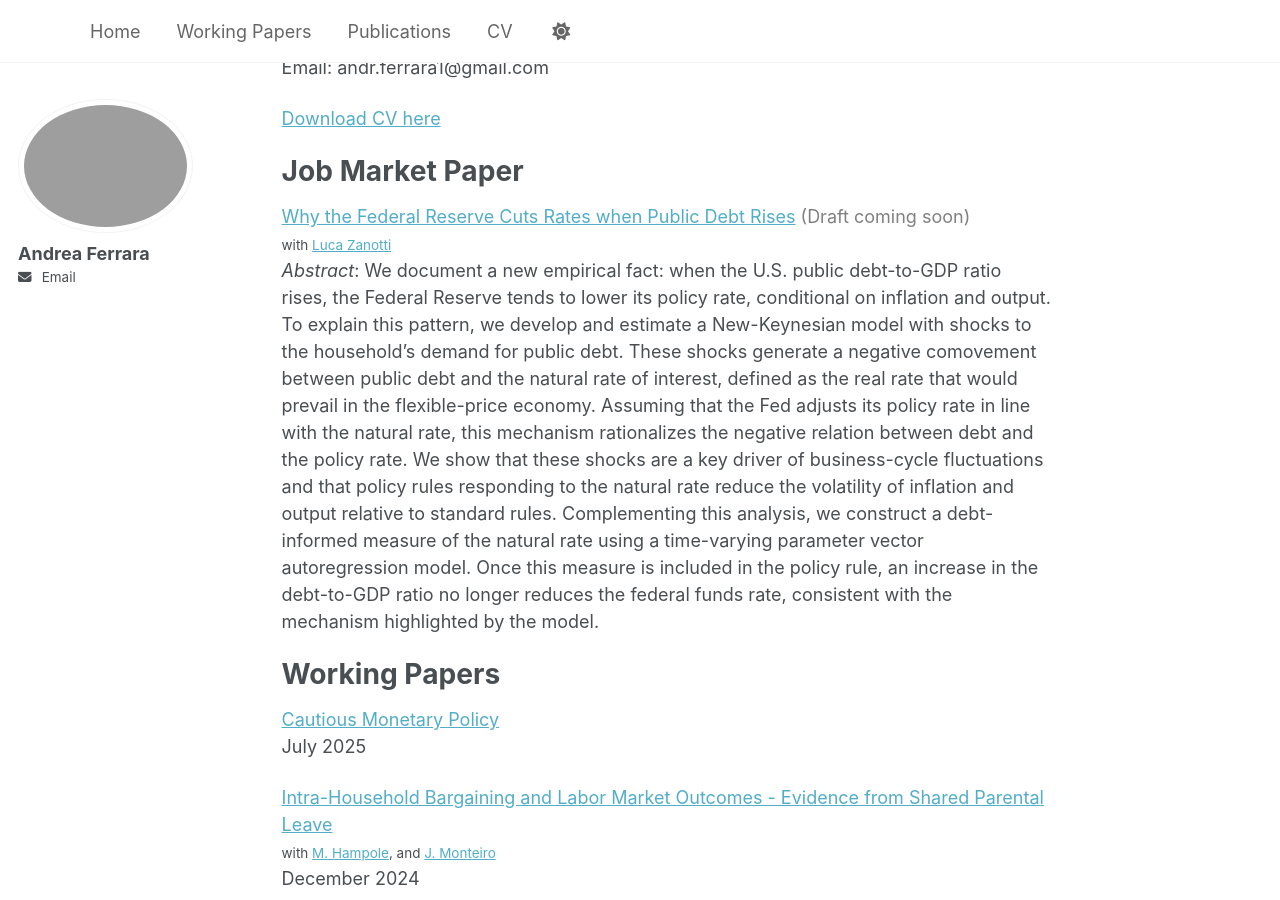
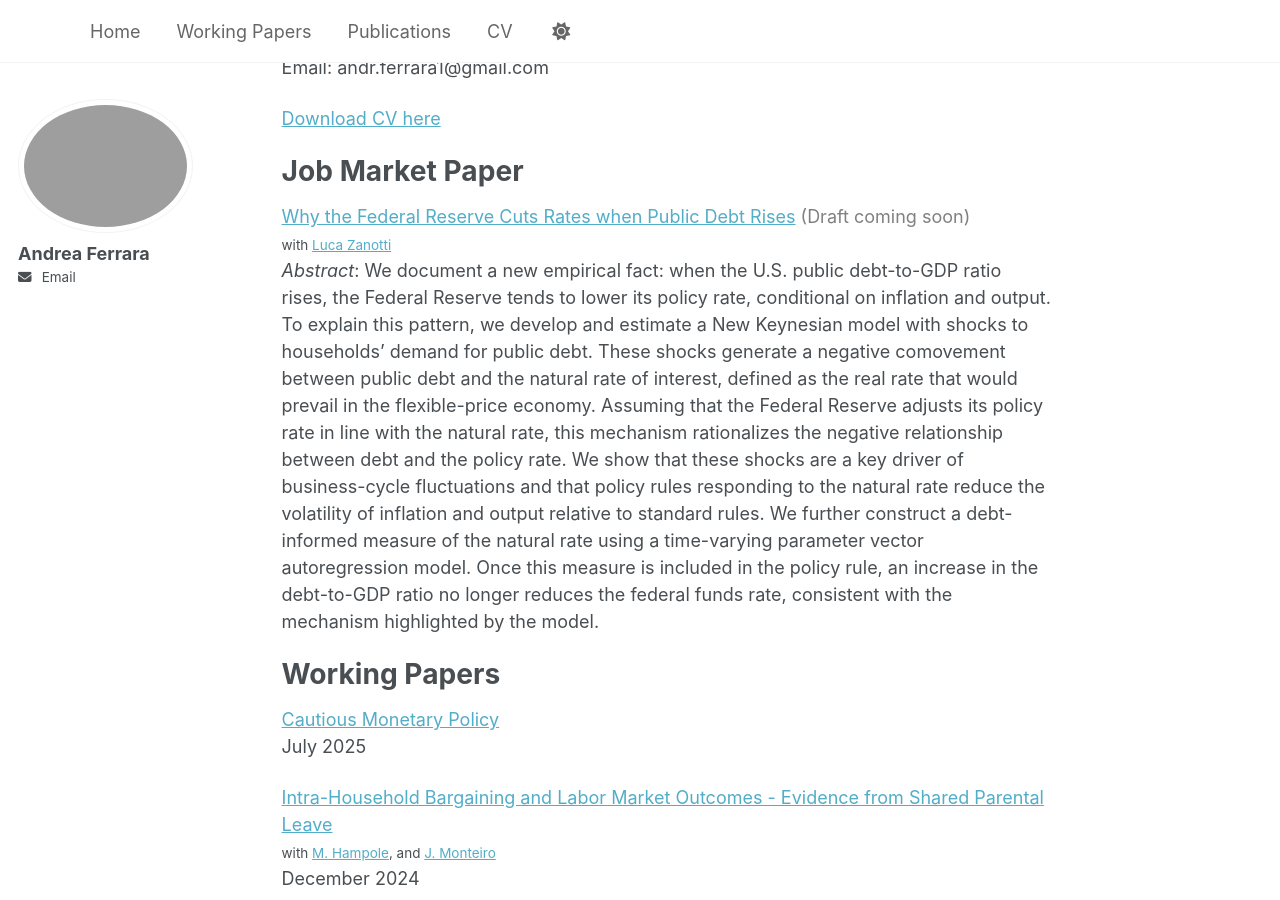
Before and after one commit to AndreaFerrara1997/AndreaFerrara1997.github.io, a Jekyll site: the page built from index.md, in a window 1280 px wide and 900 px high, scrolled down 265 px. Built offline with Jekyll 4.4.1, drawn with Linux system fonts in a browser that asks for light colours; a script that is not in the unit is left out.

Commit message:
Update index.md

```diff
--- a/index.md
+++ b/index.md
@@ -18,7 +18,7 @@ Email: andr.ferrara1@gmail.com
 # Job Market Paper
 <span class="archive__item-title" style="color:#52ADC8; text-decoration:underline;">Why the Federal Reserve Cuts Rates when Public Debt Rises</span> <span style="color:gray;">(Draft coming soon)</span><br>
 <small>with <span class="archive__item-title" style="color:#52ADC8; text-decoration:underline;">Luca Zanotti</span></small>
-*Abstract*: We document a new empirical fact: when the U.S. public debt-to-GDP ratio rises, the Federal Reserve tends to lower its policy rate, conditional on inflation and output. To explain this pattern, we develop and estimate a New-Keynesian model with shocks to the household's demand for public debt. These shocks generate a negative comovement between public debt and the natural rate of interest, defined as the real rate that would prevail in the flexible-price economy. Assuming that the Fed adjusts its policy rate in line with the natural rate, this mechanism rationalizes the negative relation between debt and the policy rate. We show that these shocks are a key driver of business-cycle fluctuations and that policy rules responding to the natural rate reduce the volatility of inflation and output relative to standard rules. Complementing this analysis, we construct a debt-informed measure of the natural rate using a time-varying parameter vector autoregression model. Once this measure is included in the policy rule, an increase in the debt-to-GDP ratio no longer reduces the federal funds rate, consistent with the mechanism highlighted by the model.
+*Abstract*: We document a new empirical fact: when the U.S. public debt-to-GDP ratio rises, the Federal Reserve tends to lower its policy rate, conditional on inflation and output. To explain this pattern, we develop and estimate a New Keynesian model with shocks to households’ demand for public debt. These shocks generate a negative comovement between public debt and the natural rate of interest, defined as the real rate that would prevail in the flexible-price economy. Assuming that the Federal Reserve adjusts its policy rate in line with the natural rate, this mechanism rationalizes the negative relationship between debt and the policy rate. We show that these shocks are a key driver of business-cycle fluctuations and that policy rules responding to the natural rate reduce the volatility of inflation and output relative to standard rules. We further construct a debt-informed measure of the natural rate using a time-varying parameter vector autoregression model. Once this measure is included in the policy rule, an increase in the debt-to-GDP ratio no longer reduces the federal funds rate, consistent with the mechanism highlighted by the model.
 
 # Working Papers
 {% include workingpapers.md %}
```
